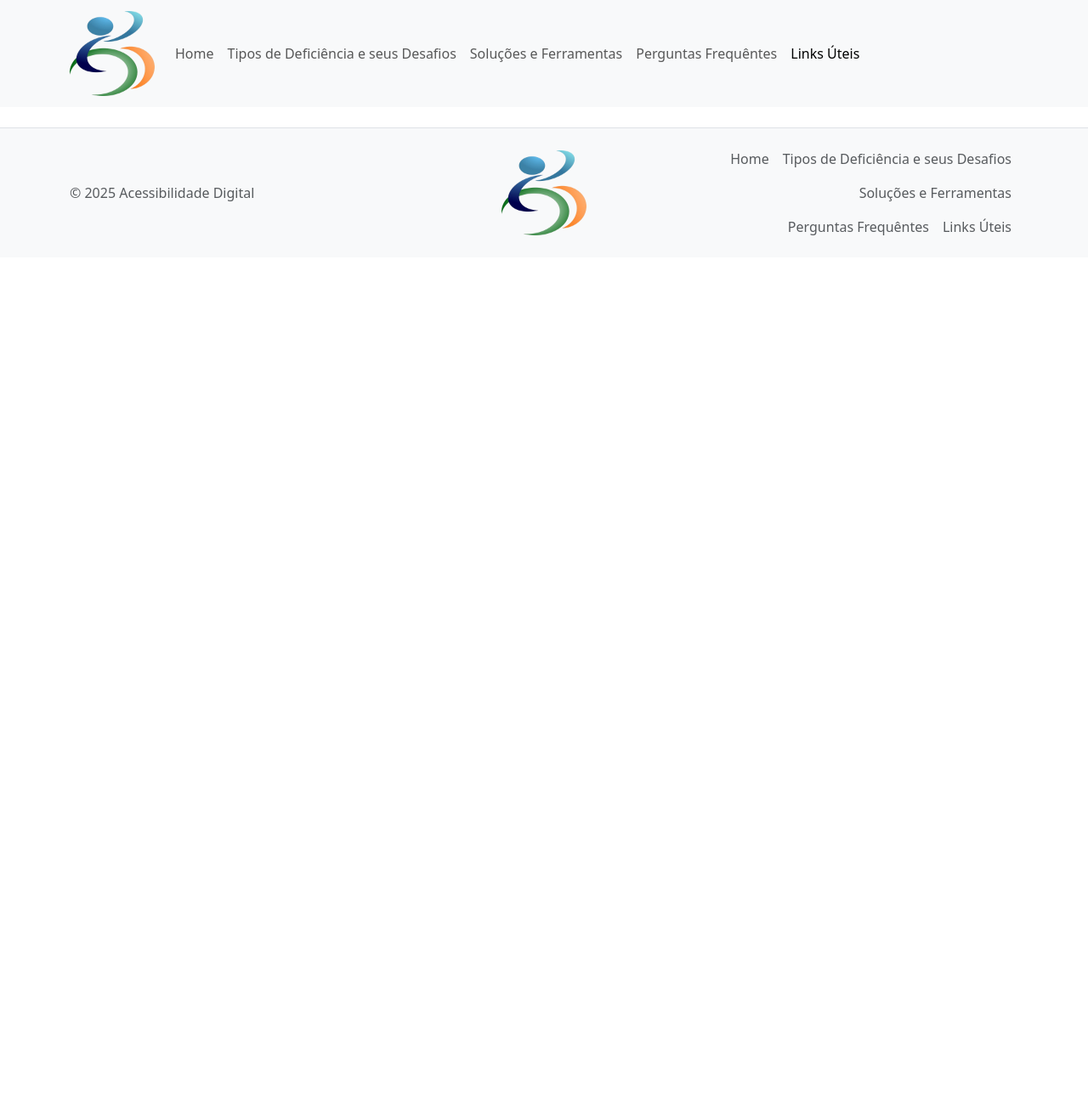
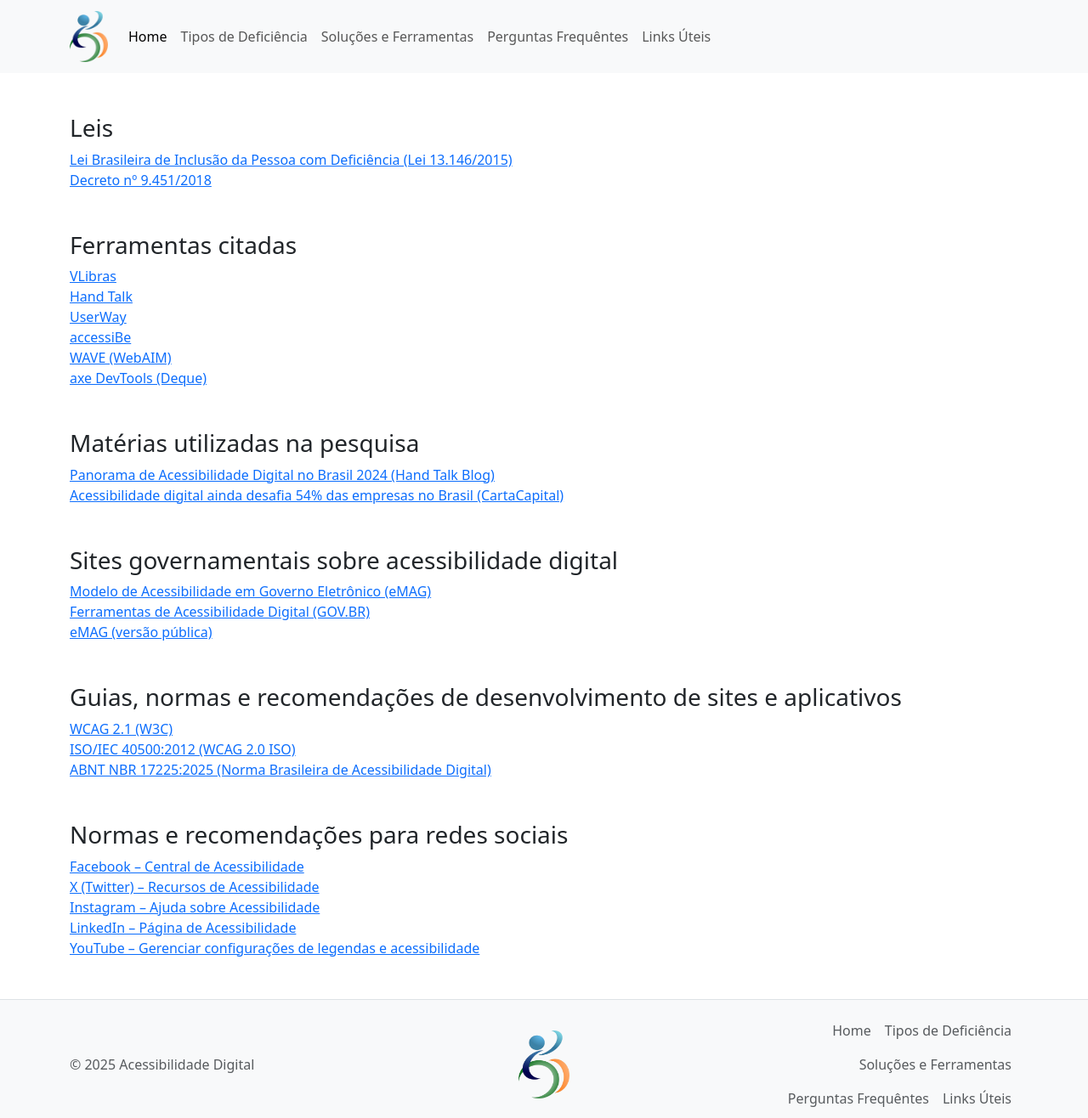
Before and after one commit to GabOliveiraa/Acessibilidade-Digital, a plain HTML site: page links-uteis.html in a window 1280 px wide. Shown: the whole page at 85% size. Before the commit the page ends 800 px from the top, so only its background shows below. Drawn offline with nearby package versions, Linux system fonts and the light colour scheme.

Commit message:
Implementação da página de links úteis

```diff
--- a/links-uteis.html
+++ b/links-uteis.html
@@ -12,7 +12,7 @@
         <header class="navbar navbar-expand-lg bg-body-tertiary">
             <div class="container">
                 <a class="navbar-brand" href="/">
-                    <img class="img-responsive" src="assets/images/logo.png" alt="Acessibilidade Digital" width="100px" height="100px">
+                    <img class="img-responsive" src="assets/images/logo.png" alt="Logo Acessibilidade Digital" width="45px" height="60px">
                 </a>
                 <button class="navbar-toggler" type="button" data-bs-toggle="collapse" data-bs-target="#navbarNav" aria-controls="navbarNav" aria-expanded="false" aria-label="Toggle navigation">
                     <span class="navbar-toggler-icon"></span>
@@ -20,10 +20,10 @@
                 <div class="collapse navbar-collapse" id="navbarNav">
                     <ul class="navbar-nav">
                         <li class="nav-item">
-                            <a class="nav-link" aria-current="page" href="/">Home</a>
+                            <a class="nav-link active" aria-current="page" href="/">Home</a>
                         </li>
                         <li class="nav-item">
-                            <a class="nav-link" href="tipos-de-deficiencia-e-seus-desafios.html">Tipos de Deficiência e seus Desafios</a>
+                            <a class="nav-link" href="tipos-de-deficiencia-e-seus-desafios.html">Tipos de Deficiência</a>
                         </li>
                         <li class="nav-item">
                             <a class="nav-link" href="solucoes-e-ferramentas.html" alt="link para a página Soluções Para as Redes">Soluções e Ferramentas</a>
@@ -32,27 +32,93 @@
                             <a class="nav-link" href="perguntas-frequentes.html">Perguntas Frequêntes</a>
                         </li>
                         <li class="nav-item">
-                            <a class="nav-link active" href="links-uteis.html">Links Úteis</a>
+                            <a class="nav-link" href="links-uteis.html">Links Úteis</a>
                         </li>
                     </ul>
                 </div>
             </div>
         </header>
         <!-- ./ Cabeçalho -->
+        <!-- Introdução -->
+        <div class="container my-5">
+            <section class="row">
+                <div class="col-12">
+                    <h3>Leis</h3>
+                    <a target="_blank" href="https://www.planalto.gov.br/ccivil_03/_ato2015-2018/2015/lei/l13146.htm">Lei Brasileira de Inclusão da Pessoa com Deficiência (Lei 13.146/2015)</a><br>
+                    <a target="_blank" href="https://www.planalto.gov.br/ccivil_03/_ato2015-2018/2018/decreto/d9451.htm">Decreto nº 9.451/2018</a>
+
+                </div>
+            </section>
+        </div>
+        <div class="container my-5">
+            <section class="row">
+                <div class="col-12">
+                    <h3>Ferramentas citadas</h3>
+                    <a target="_blank" href="https://www.gov.br/governodigital/pt-br/acessibilidade-e-usuario/vlibras">VLibras</a><br>
+                    <a target="_blank" href="https://www.handtalk.me/br/">Hand Talk</a><br>
+                    <a target="_blank" href="https://userway.org/">UserWay</a><br>
+                    <a target="_blank" href="https://accessibe.com/">accessiBe</a><br>
+                    <a target="_blank" href="https://wave.webaim.org/">WAVE (WebAIM)</a><br>
+                    <a target="_blank" href="https://www.deque.com/axe/devtools/">axe DevTools (Deque)</a>
+                </div>
+            </section>
+        </div>
+        <div class="container my-5">
+            <section class="row">
+                <div class="col-12">
+                    <h3>Matérias utilizadas na pesquisa</h3>
+                    <a target="_blank" href="https://www.handtalk.me/br/blog/panorama-acessibilidade-digital-brasil-2024/">Panorama de Acessibilidade Digital no Brasil 2024 (Hand Talk Blog)</a><br>
+                    <a target="_blank" href="https://www.cartacapital.com.br/do-micro-ao-macro/acessibilidade-digital-ainda-desafia-54-das-empresas-no-brasil/">Acessibilidade digital ainda desafia 54% das empresas no Brasil (CartaCapital)</a>
+                </div>
+            </section>
+        </div>
+        <div class="container my-5">
+            <section class="row">
+                <div class="col-12">
+                    <h3>Sites governamentais sobre acessibilidade digital</h3>
+                    <a target="_blank" href="https://www.gov.br/governodigital/pt-br/acessibilidade-e-usuario/acessibilidade-digital/modelo-de-acessibilidade">Modelo de Acessibilidade em Governo Eletrônico (eMAG)</a><br>
+                    <a target="_blank" href="https://www.gov.br/governodigital/pt-br/acessibilidade-e-usuario/acessibilidade-digital/ferramentas">Ferramentas de Acessibilidade Digital (GOV.BR)</a><br>
+                    <a target="_blank" href="https://emag.governoeletronico.gov.br/">eMAG (versão pública)</a>
+                </div>
+            </section>
+        </div>
+        <div class="container my-5">
+            <section class="row">
+                <div class="col-12">
+                    <h3>Guias, normas e recomendações de desenvolvimento de sites e aplicativos</h3>
+                    <a target="_blank" href="https://www.w3.org/TR/WCAG21/">WCAG 2.1 (W3C)</a><br>
+                    <a target="_blank" href="https://www.iso.org/standard/58625.html">ISO/IEC 40500:2012 (WCAG 2.0 ISO)</a><br>
+                    <a target="_blank" href="https://focoacessivel.com.br/blog/abnt-nbr-17225-2025-a-nova-norma-de-acessibilidade-digital-no-brasil.html">ABNT NBR 17225:2025 (Norma Brasileira de Acessibilidade Digital)</a>
+                </div>
+            </section>
+        </div>
+        <div class="container my-5">
+            <section class="row">
+                <div class="col-12">
+                    <h3>Normas e recomendações para redes sociais</h3>
+                    <a target="_blank" href="https://www.facebook.com/help/273947702950567/">Facebook – Central de Acessibilidade</a><br>
+                    <a target="_blank" href="https://help.x.com/en/resources/accessibility">X (Twitter) – Recursos de Acessibilidade</a><br>
+                    <a target="_blank" href="https://help.instagram.com/308605337351503">Instagram – Ajuda sobre Acessibilidade</a><br>
+                    <a target="_blank" href="https://www.linkedin.com/accessibility">LinkedIn – Página de Acessibilidade</a><br>
+                    <a target="_blank" href="https://support.google.com/youtube/answer/100078?hl=pt-br">YouTube – Gerenciar configurações de legendas e acessibilidade</a>
+                </div>
+            </section>
+        </div>
+        <!-- ./ Introdução -->
         <!-- Footer -->
         <div class="container-fluid bg-body-tertiary py-3 my-4 border-top">
             <div class="container">
                 <footer class="d-flex flex-wrap justify-content-between align-items-center">
                     <p class="col-md-4 mb-0 text-body-secondary">© 2025 Acessibilidade Digital</p>
                     <a href="/" class="col-md-4 d-flex align-items-center justify-content-center mb-3 mb-md-0 me-md-auto link-body-emphasis text-decoration-none" aria-label="Bootstrap">
-                        <img class="img-responsive" src="assets/images/logo.png" alt="Acessibilidade Digital" width="100px" height="100px">
+                        <img class="img-responsive" src="assets/images/logo.png" alt="Acessibilidade Digital" width="60px" height="80px">
                     </a>
                     <ul class="nav col-md-4 justify-content-end">
-                        <li class="nav-item"><a href="/" class="nav-link px-2 text-body-secondary">Home</a></li>
-                        <li class="nav-item"><a href="tipos-de-deficiencia-e-seus-desafios.html" class="nav-link px-2 text-body-secondary">Tipos de Deficiência e seus Desafios</a></li>
+                        <li class="nav-item active"><a href="/" class="nav-link px-2 text-body-secondary">Home</a></li>
+                        <li class="nav-item"><a href="tipos-de-deficiencia-e-seus-desafios.html" class="nav-link px-2 text-body-secondary">Tipos de Deficiência</a></li>
                         <li class="nav-item"><a href="solucoes-e-ferramentas.html" class="nav-link px-2 text-body-secondary">Soluções e Ferramentas</a></li>
                         <li class="nav-item"><a href="perguntas-frequentes.html" class="nav-link px-2 text-body-secondary">Perguntas Frequêntes</a></li>
-                        <li class="nav-item active"><a href="links-uteis.html" class="nav-link px-2 text-body-secondary">Links Úteis</a></li>
+                        <li class="nav-item"><a href="links-uteis.html" class="nav-link px-2 text-body-secondary">Links Úteis</a></li>
                     </ul>
                 </footer>
             </div>
```
Also changed, not shown: index.html (+6 -6 lines).
